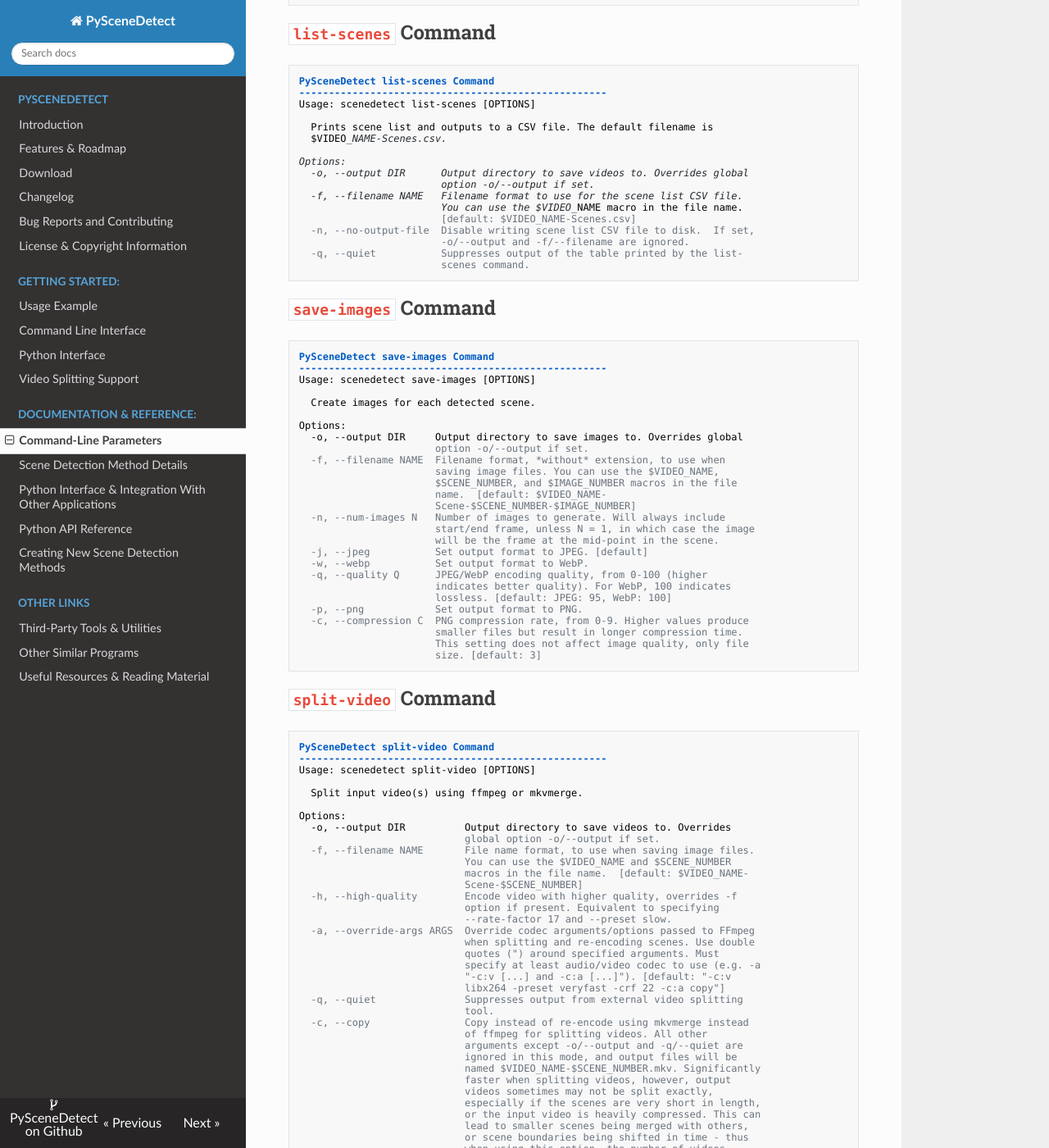
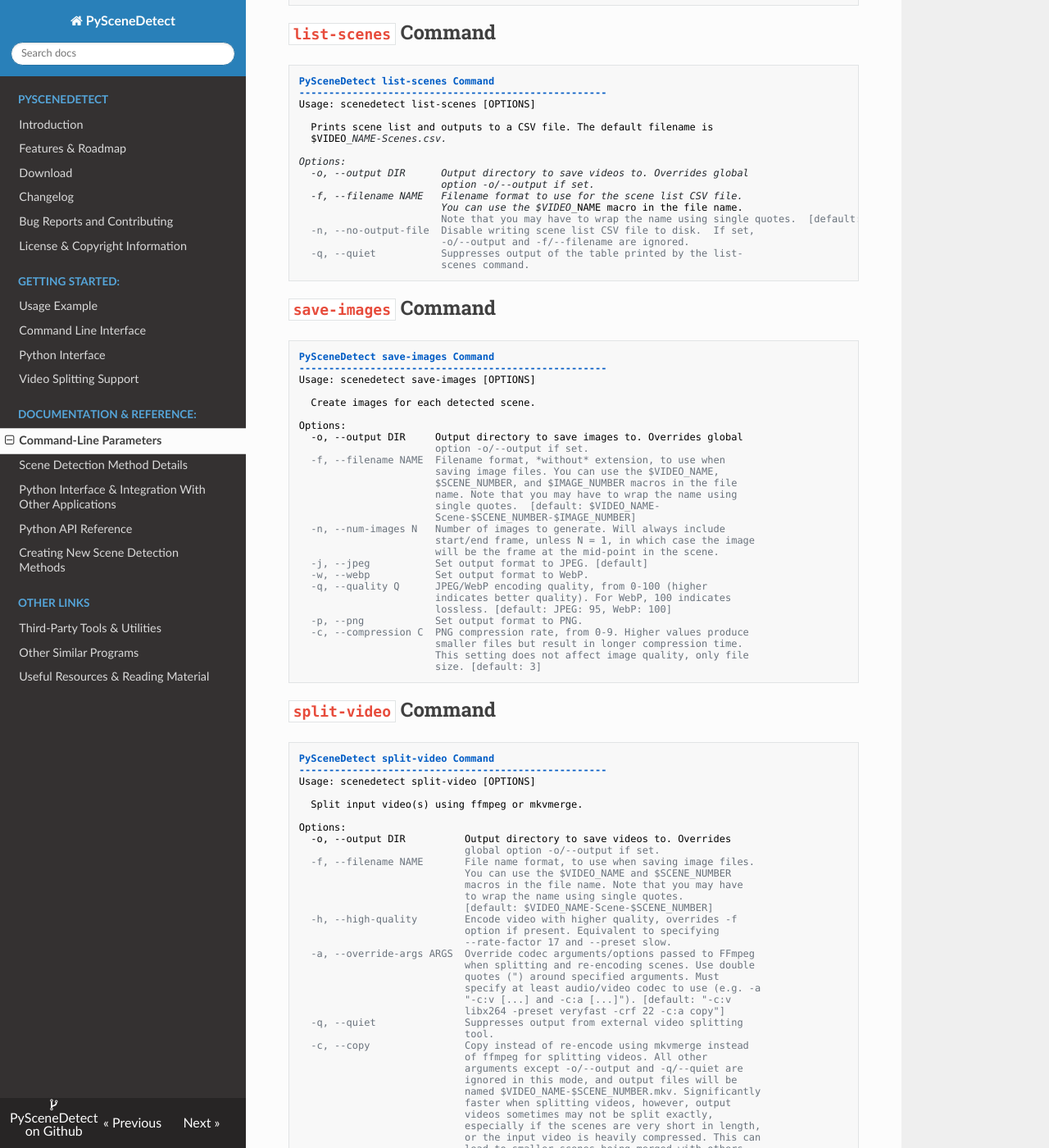
Before and after one commit to vovamushak/PySceneDetect, an MkDocs documentation site: the page built from docs/reference/command-line-params.md, in a window 1280 px wide and 1400 px high, scrolled down 3288 px. Shown: the whole window at 82% size. Built offline with MkDocs 1.6.1, drawn with Linux system fonts in a browser that asks for light colours; nearby versions of some CDN libraries; old or Windows-style settings are respelled for this version of MkDocs; some of the changed text lies outside the part shown.

Commit message:
Update CLI help for parameters with macros.
Resolves #149.

```diff
--- a/docs/reference/command-line-params.md
+++ b/docs/reference/command-line-params.md
@@ -224,7 +224,7 @@ Options:
                         option -o/--output if set.
   -f, --filename NAME   Filename format to use for the scene list CSV file.
                         You can use the $VIDEO_NAME macro in the file name.
-                        [default: $VIDEO_NAME-Scenes.csv]
+                        Note that you may have to wrap the name using single quotes.  [default: $VIDEO_NAME-Scenes.csv]
   -n, --no-output-file  Disable writing scene list CSV file to disk.  If set,
                         -o/--output and -f/--filename are ignored.
   -q, --quiet           Suppresses output of the table printed by the list-
@@ -247,7 +247,8 @@ Options:
   -f, --filename NAME  Filename format, *without* extension, to use when
                        saving image files. You can use the $VIDEO_NAME,
                        $SCENE_NUMBER, and $IMAGE_NUMBER macros in the file
-                       name.  [default: $VIDEO_NAME-
+                       name. Note that you may have to wrap the name using
+                       single quotes.  [default: $VIDEO_NAME-
                        Scene-$SCENE_NUMBER-$IMAGE_NUMBER]
   -n, --num-images N   Number of images to generate. Will always include
                        start/end frame, unless N = 1, in which case the image
@@ -279,8 +280,9 @@ Options:
                             global option -o/--output if set.
   -f, --filename NAME       File name format, to use when saving image files.
                             You can use the $VIDEO_NAME and $SCENE_NUMBER
-                            macros in the file name.  [default: $VIDEO_NAME-
-                            Scene-$SCENE_NUMBER]
+                            macros in the file name. Note that you may have
+                            to wrap the name using single quotes.
+                            [default: $VIDEO_NAME-Scene-$SCENE_NUMBER]
   -h, --high-quality        Encode video with higher quality, overrides -f
                             option if present. Equivalent to specifying
                             --rate-factor 17 and --preset slow.
@@ -331,7 +333,9 @@ Usage: scenedetect.py export-html [OPTIONS]
 Options:
   -f, --filename NAME        Filename format to use for the scene list HTML
                              file. You can use the $VIDEO_NAME macro in the
-                             file name.  [default: $VIDEO_NAME-Scenes.html]
+                             file name. Note that you may have to wrap the
+                             the format name using single quotes.
+                             [default: $VIDEO_NAME-Scenes.html]
   --no-images                Export the scene list including or excluding the
                              saved images.
   -w, --image-width pixels   Width in pixels of the images in the resulting
```
Also changed, not shown: manual/cli/commands.rst (+9 -5 lines), 1 other file.
